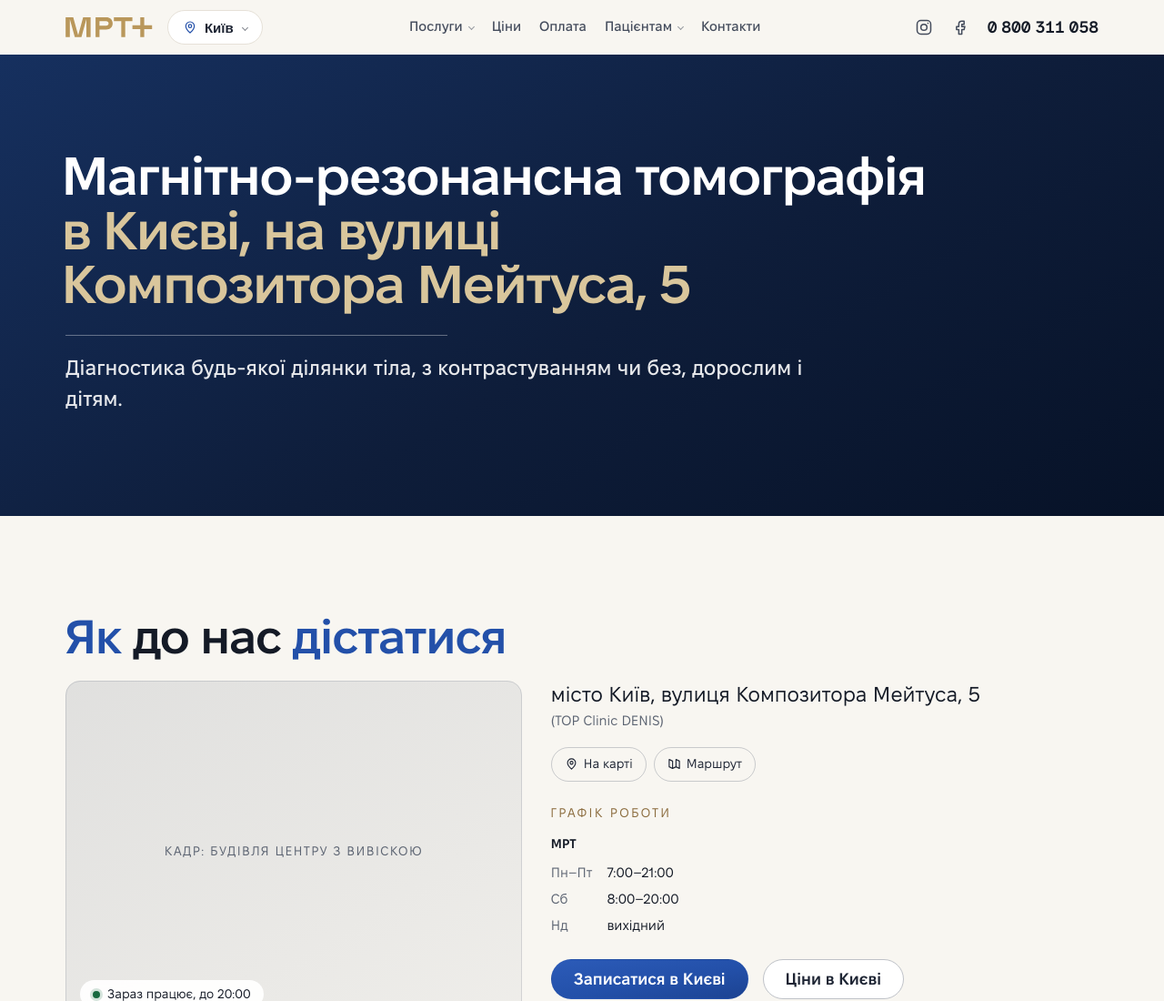
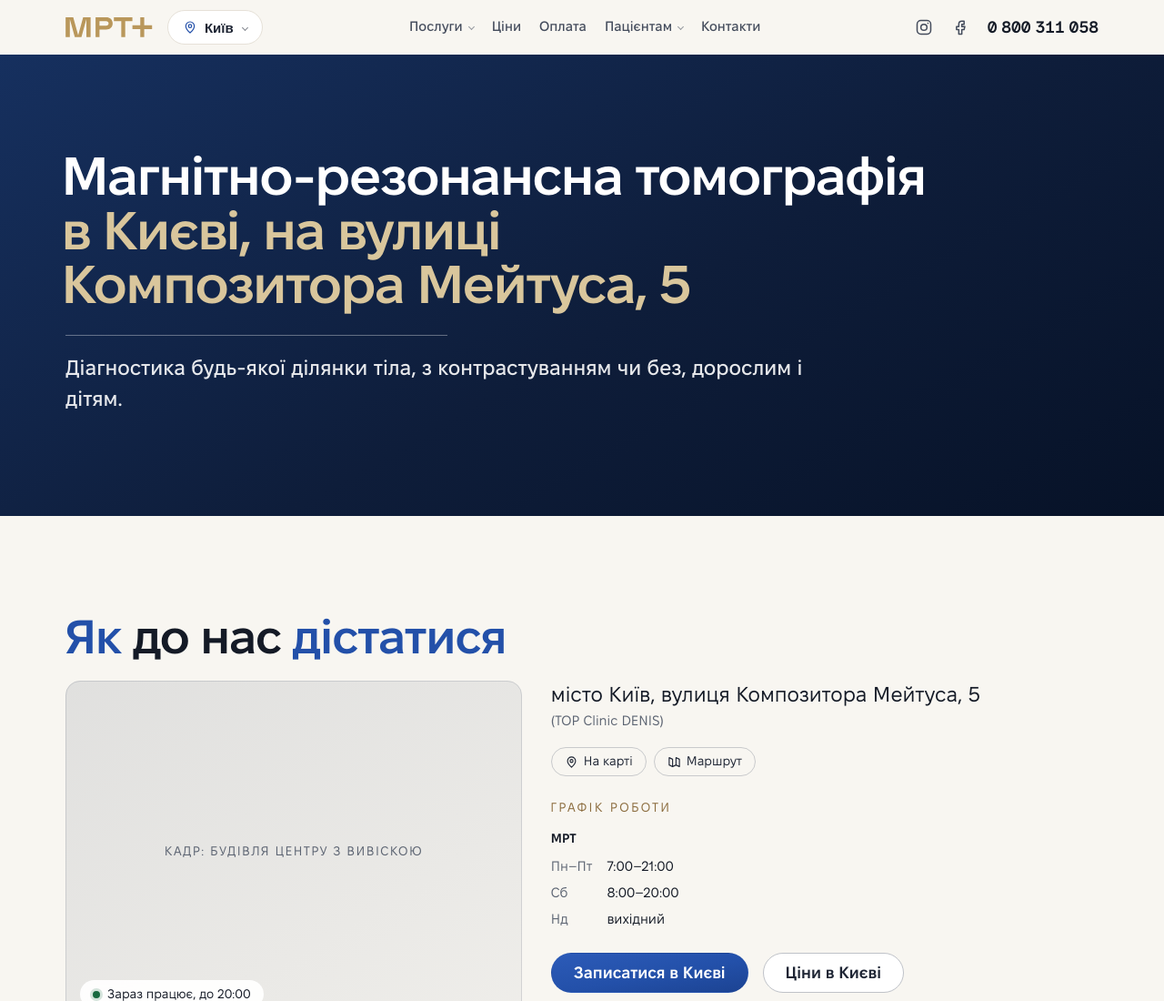
Before and after one commit to threecatsagency/mrt-plus-site, a plain HTML site: page kyiv/index.html in a window 1280 px wide. Shown: the top 1100 px of the page at 91% size. Drawn offline with Linux system fonts and the light colour scheme.

Commit message:
Add files via upload

```diff
--- a/assets/css/components.css
+++ b/assets/css/components.css
@@ -2487,10 +2487,12 @@ h2 em.accent {
   display: inline-flex;
   align-items: center;
   gap: 6px;
-  padding: 7px 14px;
+  height: 32px;
+  padding: 0.08em 14px 0; /* той самий підйом рядка, що в .btn і .chip */
   border-radius: var(--r-pill);
   border: 1px solid rgba(14, 29, 58, 0.2);
   font-size: var(--fs-caption);
+  line-height: 1;
   color: var(--c-ink-800);
   text-decoration: none;
   transition: border-color var(--t-fast) var(--ease), color var(--t-fast) var(--ease);
```
Also changed, not shown: README.md.
